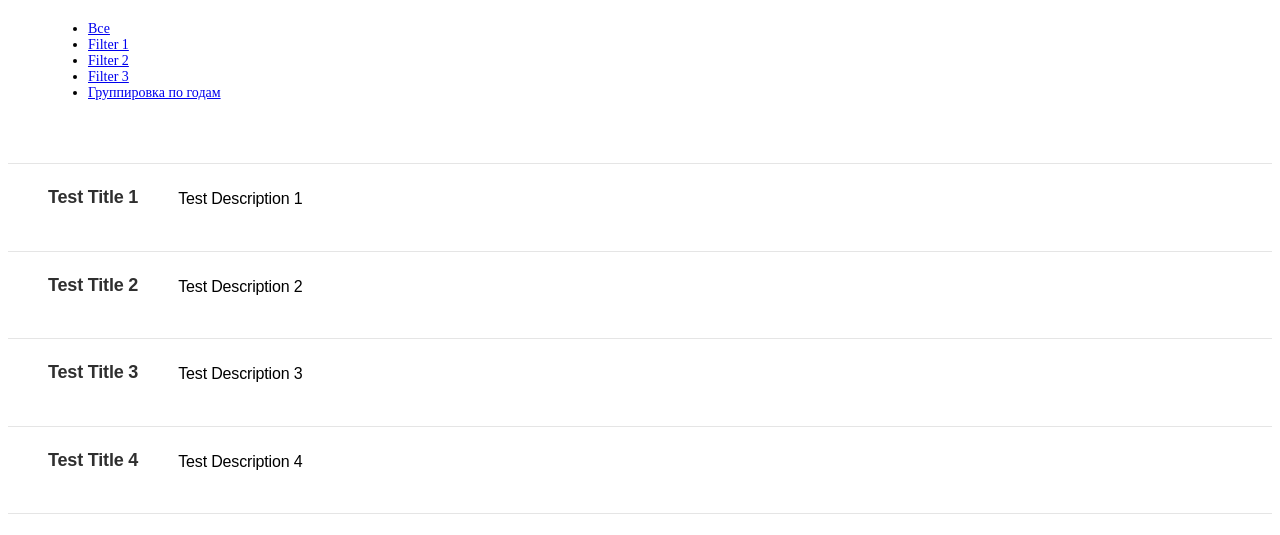
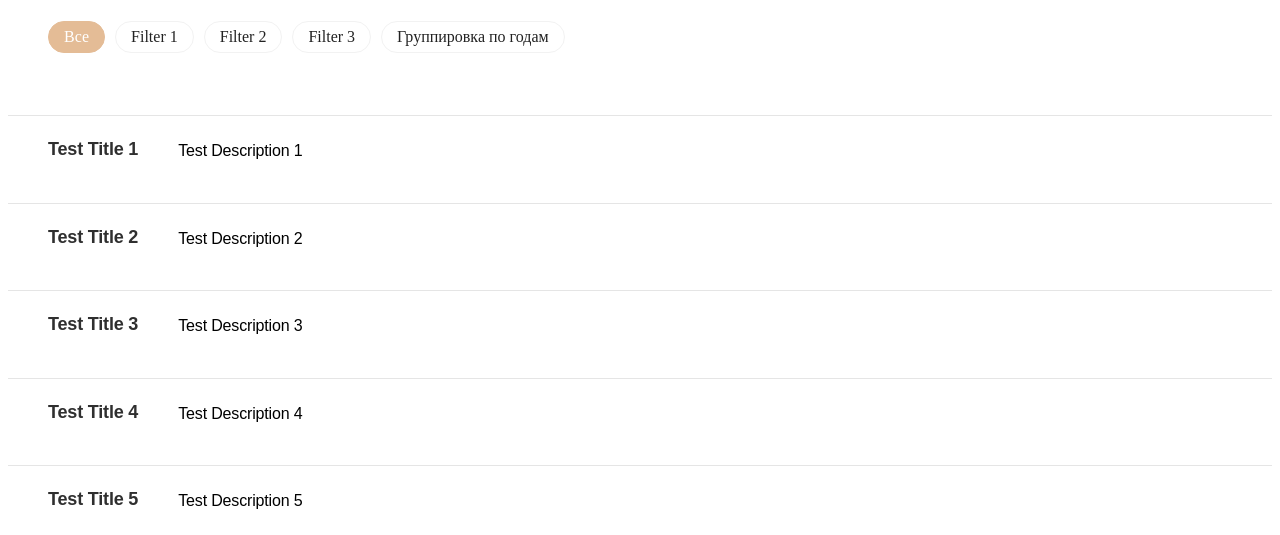
Before and after one commit to c0ntr-all/js-content-filter, a website built with webpack: page index.html in a window 1280 px wide. Shown: the part 247-782 px from the top of the page. Built offline with nearby package versions, Linux system fonts and the light colour scheme.

Commit message:
Стилизация переключателей фильтра

```diff
--- a/src/scss/main.scss
+++ b/src/scss/main.scss
@@ -3,4 +3,5 @@ body {
 }
 
 /* Pages */
+@import "modules/pagination";
 @import "pages/main";
--- /dev/null
+++ b/src/scss/modules/pagination.scss
@@ -0,0 +1,30 @@
+.pagination {
+  display: flex;
+  column-gap: 10px;
+  padding-left: 0;
+  list-style: none;
+
+  .page-item {
+    border: 1px solid #F2F2F2;
+    border-radius: 19px;
+
+    &.active {
+      background: #E4BC96;
+      border-color: #E4BC96;
+
+      .page-link {
+        color: #fff;
+      }
+    }
+  }
+  .page-link {
+    display: block;
+    padding: 7px 15px;
+    font-style: normal;
+    font-weight: normal;
+    font-size: 16px;
+    line-height: 100%;
+    color: #222222;
+    text-decoration: none;
+  }
+}
```
